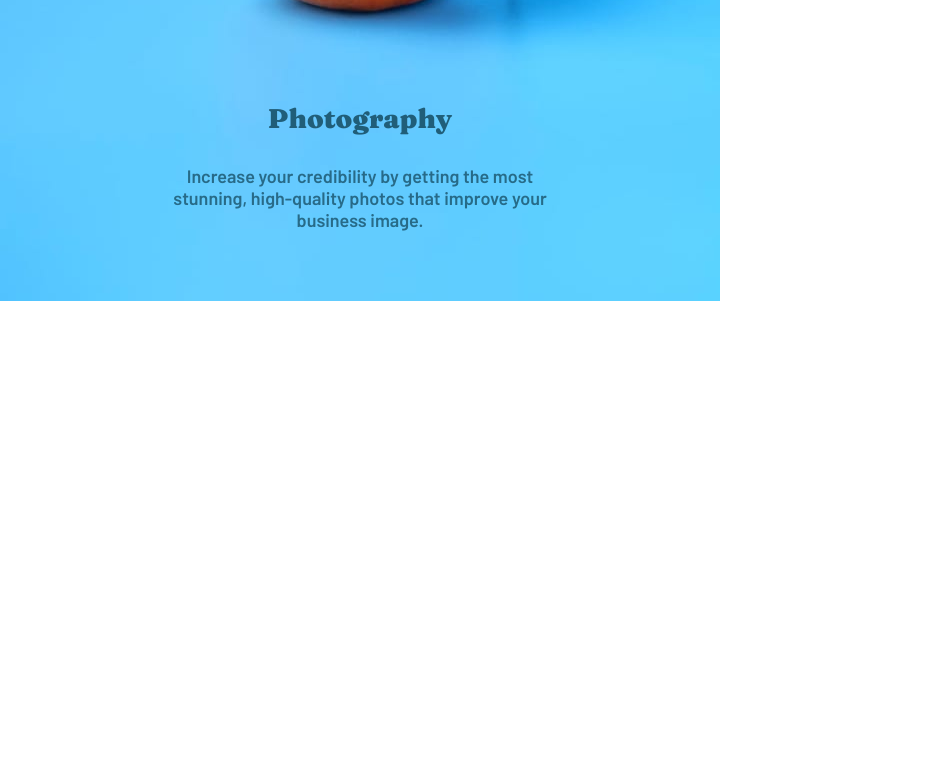
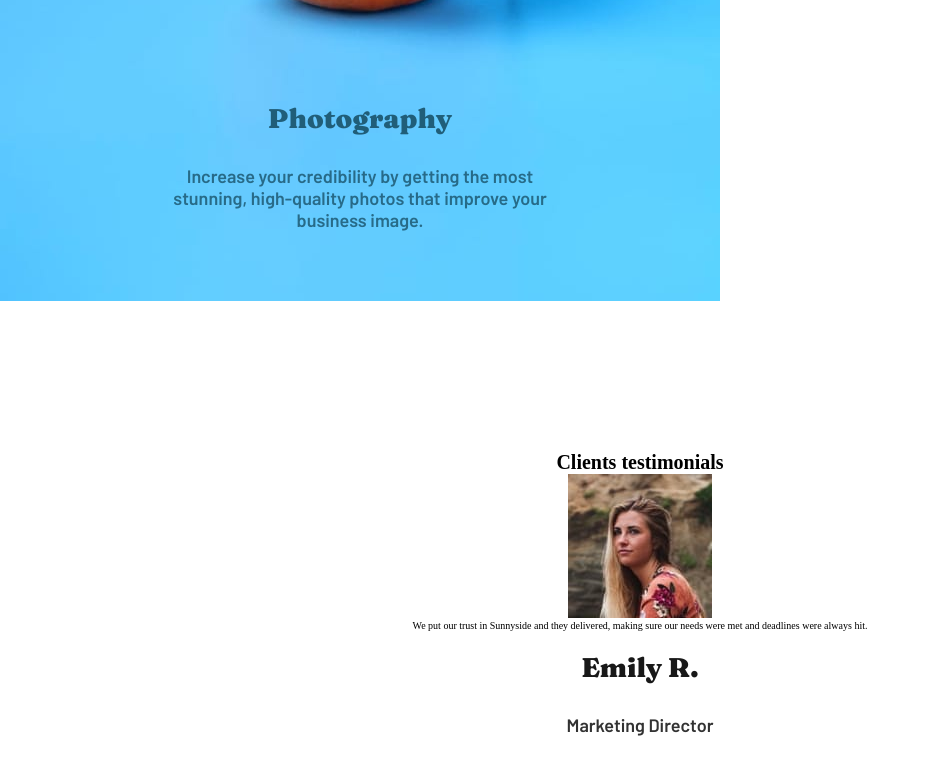
Before and after one commit to Barna-Molnar/sunnyside-agency-react, a React (Create React App) app: page / in a window 1280 px wide. Shown: the part 4099-4874 px from the top of the page, without its empty margins (0-930 px from the left). Before the commit the page ends 4400 px from the top, so only its background shows below. Built offline with nearby package versions, Linux system fonts and the light colour scheme.

Commit message:
Create TEstimonialsSection, +first Column

```diff
--- a/src/App.jsx
+++ b/src/App.jsx
@@ -2,12 +2,14 @@ import React from 'react';
 import Cards from './components/Cards';
 
 import Header from './components/Header';
+import TestimonialsSection from './components/TestimonialsSection';
 
 function App() {
   return (
     <>
       <Header />
       <Cards />
+      <TestimonialsSection />
     </>
   );
 }
--- /dev/null
+++ b/src/components/TestimonialsColumn.jsx
@@ -0,0 +1,12 @@
+import React from 'react';
+import Title from './Title';
+
+export default function TestimonialsColumn({ img, para, name, jobTilte }) {
+  return (
+    <div>
+      <img src={img} alt="img" />
+      <p>{para}</p>
+      <Title title={name} para={jobTilte} />
+    </div>
+  );
+}
--- /dev/null
+++ b/src/components/TestimonialsSection.jsx
@@ -0,0 +1,29 @@
+import React from 'react';
+import styled from 'styled-components';
+import TestimonialsColumn from './TestimonialsColumn';
+import Emily from '../images/icons&photos/image-emily.jpg';
+import Thomas from '../images/icons&photos/image-thomas.jpg';
+import jennie from '../images/icons&photos/image-jennie.jpg';
+
+const TestimonialsStyles = styled.div`
+  padding: 15rem 10rem;
+  text-align: center;
+`;
+
+export default function TestimonialsSection() {
+  return (
+    <TestimonialsStyles>
+      <h1>Clients testimonials</h1>
+      <div className="testimonials">
+        <TestimonialsColumn
+          img={Emily}
+          para={
+            'We put our trust in Sunnyside and they delivered, making sure our needs were met and deadlines were always hit.'
+          }
+          name={'Emily R.'}
+          jobTilte={'Marketing Director'}
+        />
+      </div>
+    </TestimonialsStyles>
+  );
+}
```
